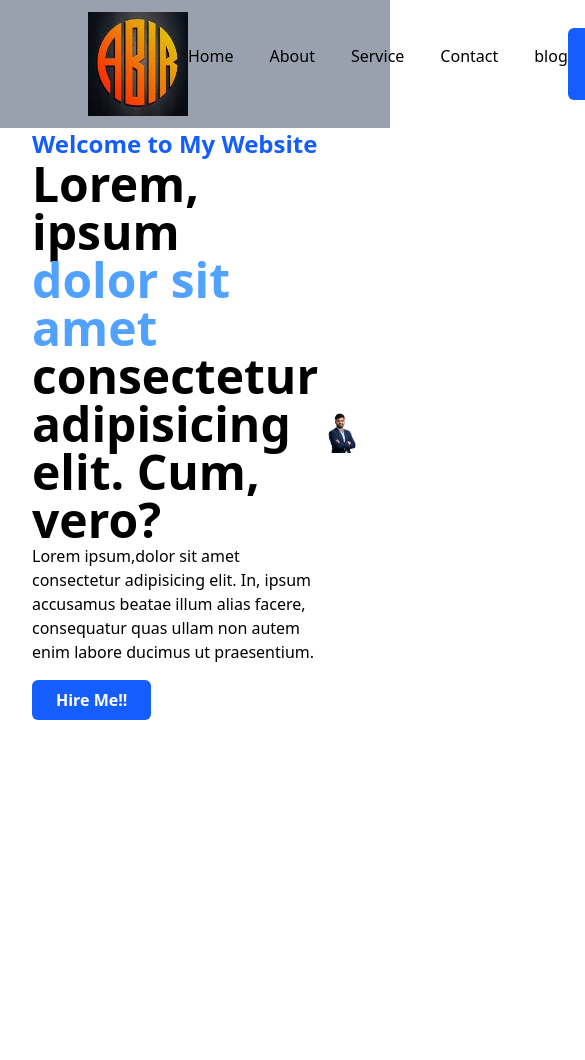
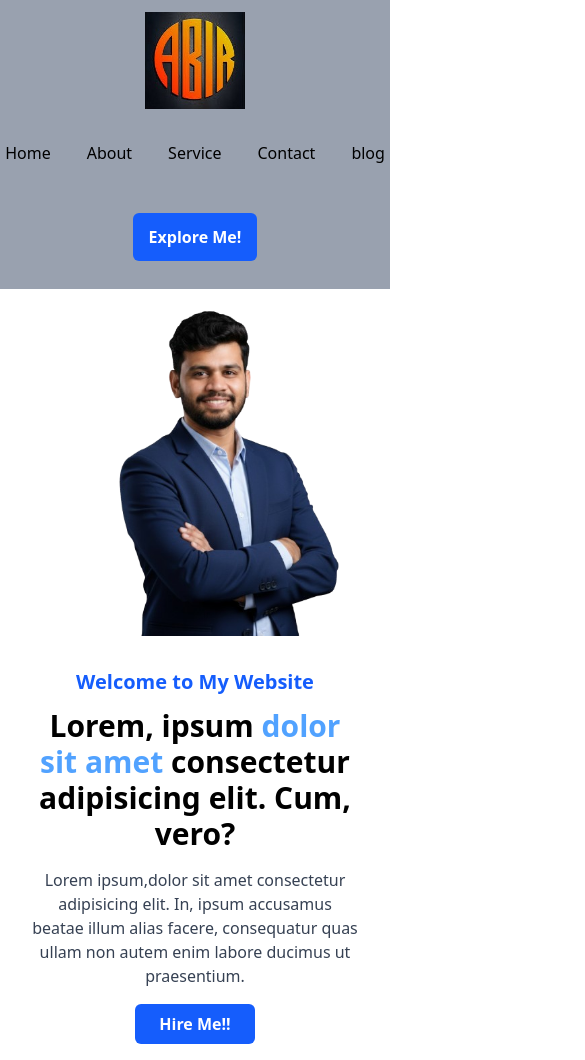
Before and after one commit to grabir2k27/Navber, a plain HTML site: page index.html in a window 390 px wide. Shown: the top 1060 px of the page, 585 px wide, since content can reach past the window. Before the commit the page ends 844 px from the top, so only its background shows below. Drawn offline with nearby package versions, Linux system fonts and the light colour scheme.

Commit message:
add responsive design

```diff
--- a/index.html
+++ b/index.html
@@ -8,14 +8,14 @@
 </head>
 <body>
     <header class="bg-gray-400 py-3 rounded-mid">
-        <div class="flex justify-between container mx-auto px-22">
-        <img class="w-25" src="./A2.jpg" alt="">
+        <div class="flex justify-between container mx-auto px-22 flex-col md:flex:row items-center">
+        <img class="w-25 md:w-24" src="./A2.jpg" alt="">
         <div class="flex gap-9 py-8">
-            <p>Home</p>
-            <p>About</p>
-            <p>Service</p>
-            <p>Contact</p>
-            <p>blog</p>
+            <p class="cursor-pointer hover:text-blue-600">Home</p>
+            <p class="cursor-pointer hover:text-blue-600">About</p>
+            <p class="cursor-pointer hover:text-blue-600">Service</p>
+            <p class="cursor-pointer hover:text-blue-600">Contact</p>
+            <p class="cursor-pointer hover:text-blue-600">blog</p>
         </div>
        <!-- <button>Explore More</button> -->
         <button class="bg-blue-600 hover:bg-slate-600 hover:text-cyan-400 cursor-pointer text-white border-amber-700 px-4 py-3 rounded-md font-semibold my-4">Explore Me!</button>
@@ -24,15 +24,15 @@
 
     <main>
         <section>
-            <div class="flex items-center container mx-auto px-8">
-                <div class="w-160">
-                    <h3 class="text-2xl font-semibold text-blue-600">Welcome to My Website</h3>
-                    <h1 class="text-5xl font-bold ">Lorem, ipsum <span class="text-blue-400">dolor sit amet </span>consectetur adipisicing elit. Cum, vero?</h1>
-                    <p>Lorem ipsum,dolor sit amet consectetur adipisicing elit. In, ipsum accusamus beatae illum alias facere, consequatur quas ullam non autem enim labore ducimus ut praesentium.</p>
+            <div class="flex items-center container mx-auto px-8 flex-col-reverse lg:flex-row gap-8">
+                <div class="w-full lg:w-1/2 text-center lg:text-left">
+                    <h3 class="text-xl md:text-2xl font-semibold text-blue-600">Welcome to My Website</h3>
+                    <h1 class="text-3xl md:text-4xl lg:text-5xl mt-3 font-bold ">Lorem, ipsum <span class="text-blue-400">dolor sit amet </span>consectetur adipisicing elit. Cum, vero?</h1>
+                    <p class="mt-4 text-gray-700">Lorem ipsum,dolor sit amet consectetur adipisicing elit. In, ipsum accusamus beatae illum alias facere, consequatur quas ullam non autem enim labore ducimus ut praesentium.</p>
                     <button class="bg-blue-600 hover:bg-slate-600 hover:text-cyan-400 cursor-pointer text-white border-amber-700 px-6 py-2 rounded-md font-semibold my-4">Hire Me!!</button>
                 </div>
-                <div>
-                    <!-- <div class="w-full lg:w-1/2 flex justify-center"> -->
+
+                     <div class="w-full lg:w-1/2 flex justify-center">
                     <img src="./A1.png" alt="">
                 </div>
             </div>
```
